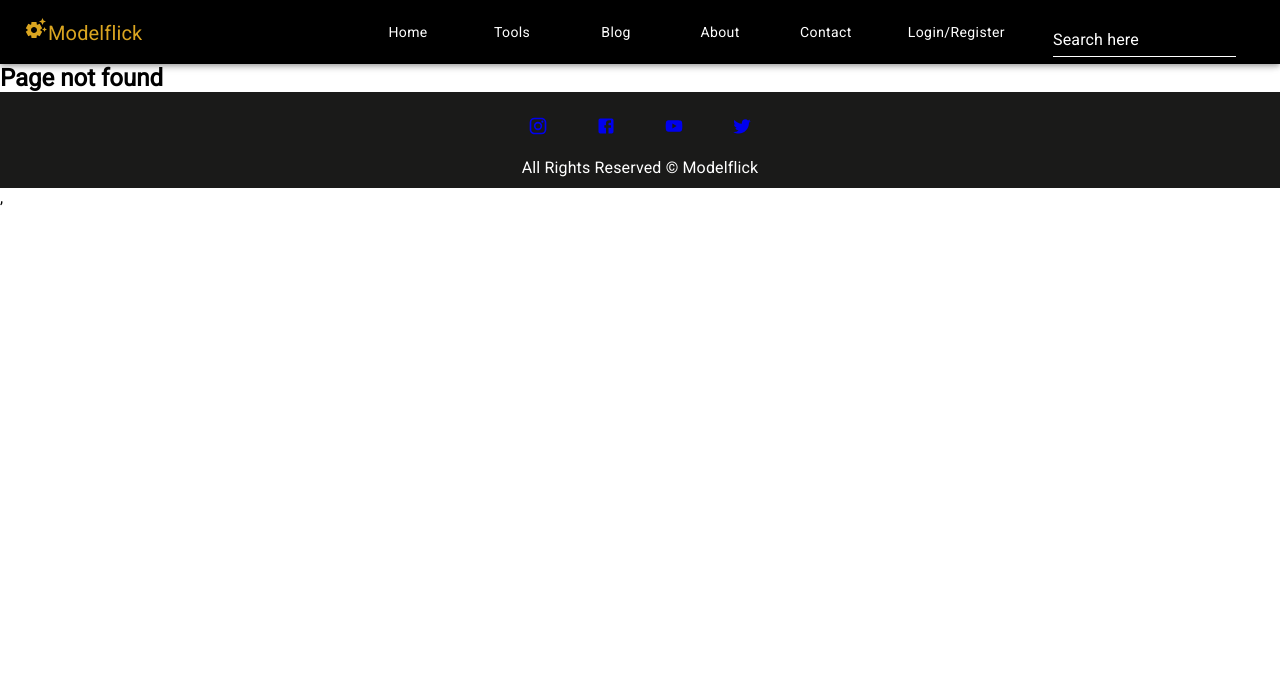
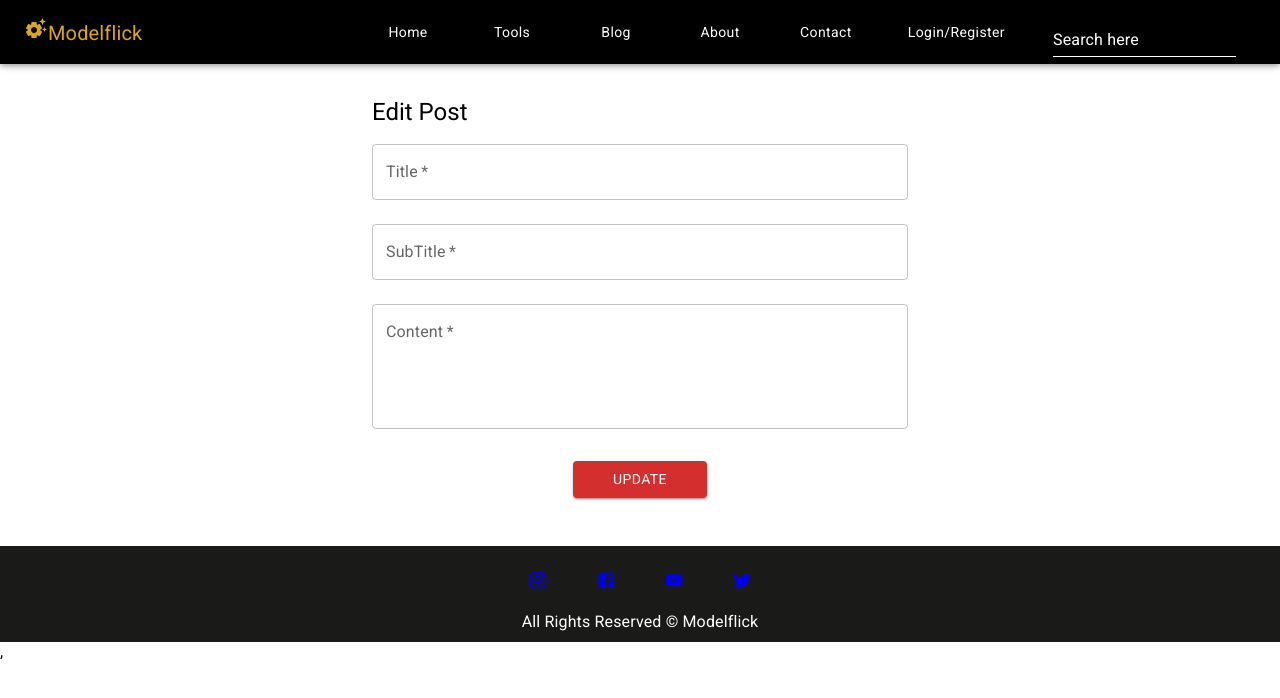
Before and after one commit to Arunarchitect/arunreact, a React (Vite) app: page /edit/1 in a window 1280 px wide. Before the commit this address had no page. Shown: the top 698 px of the page. Built offline with nearby package versions, Linux system fonts and the light colour scheme; no server answers.

Commit message:
deploy delete feature

```diff
--- a/src/App.jsx
+++ b/src/App.jsx
@@ -15,6 +15,7 @@ import Schedule from "./pages/tools/Schedule"
 import Blog from "./pages/Blog"
 import Post from "./pages/blog/Post"
 import Projects from "./pages/pro/Projects"
+import EditPost from "./pages/blog/EditPost"
 
 
 function App() {
@@ -29,6 +30,7 @@ function App() {
             <Route path="/menu" element={<Menu />} />
             <Route path="/blog" element={<Blog />} />
             <Route path="/post/:id" element={<Post />} />
+            <Route path="/edit/:blogId" element={<EditPost />} />
             <Route path="/test" element={<Test />} />
             <Route path="/projects" element={<Projects />} />
             <Route path="/schedule" element={<Schedule />} />
--- a/src/pages/Blog.jsx
+++ b/src/pages/Blog.jsx
@@ -1,7 +1,7 @@
 import React, { useEffect, useState } from 'react';
-import { Link } from 'react-router-dom';
+import { Link, useNavigate } from 'react-router-dom';
 import Layout from '../components/layout/Layout';
-import { Grid, Popover, MenuItem, IconButton } from '@mui/material';
+import { Grid, Popover, MenuItem, IconButton, Snackbar } from '@mui/material';
 import Card from '@mui/material/Card';
 import CardHeader from '@mui/material/CardHeader';
 import CardMedia from '@mui/material/CardMedia';
@@ -13,14 +13,18 @@ import MoreVertIcon from '@mui/icons-material/MoreVert';
 import EditIcon from '@mui/icons-material/Edit';
 import DeleteIcon from '@mui/icons-material/Delete';
 import '../styles/Dash.css';
+import EditPost from './blog/EditPost';
 
-import { useGetResumeprofileQuery } from '../services/testApi';
+import { useGetResumeprofileQuery, useDeleteProfileMutation } from '../services/testApi';
 
 const Blog = () => {
-  const { data, isSuccess } = useGetResumeprofileQuery();
+  const { data, isSuccess, refetch } = useGetResumeprofileQuery();
   const [blogs, setBlogs] = useState([]);
   const [anchorEl, setAnchorEl] = useState(null);
   const [selectedBlog, setSelectedBlog] = useState(null);
+  const [deleteProfileMutation] = useDeleteProfileMutation();
+  const [snackbarOpen, setSnackbarOpen] = useState(false);
+  const navigate = useNavigate();
 
   const handleClick = (event) => {
     setAnchorEl(event.currentTarget);
@@ -33,27 +37,40 @@ const Blog = () => {
   const handleEditClick = () => {
     // Handle edit logic for the selected blog (e.g., navigate to the edit page)
     console.log('Edit clicked for blog:', selectedBlog);
+    navigate(`/edit/${selectedBlog.id}`);
     handleClose();
   };
 
-  const handleDeleteClick = () => {
-    // Handle delete logic for the selected blog (e.g., show a confirmation dialog)
-    console.log('Delete clicked for blog:', selectedBlog);
+  const handleDeleteClick = async () => {
+    try {
+      await deleteProfileMutation(selectedBlog.id);
+      setSnackbarOpen(true);
+      // Manually update the state after successful deletion
+      setBlogs((prevBlogs) => prevBlogs.filter((blog) => blog.id !== selectedBlog.id));
+    } catch (error) {
+      console.error('Error deleting blog:', error);
+    } finally {
       handleClose();
+    }
+  };
+
+  const handleSnackbarClose = () => {
+    setSnackbarOpen(false);
   };
 
   useEffect(() => {
     if (isSuccess) {
       setBlogs(data.blogs);
     }
-  }, [data, isSuccess]);
+  }, [data, isSuccess, refetch]);
+
+  const key = isSuccess ? 'success' : 'failure';
 
   return (
-    <Layout>
+    <Layout key={key}>
       <Grid container spacing={2} padding={3} style={{ backgroundColor: 'gray' }} justifyContent="center">
         {blogs.map((blog, index) => (
           <Grid key={index} item xs={12} lg={4} sm={4} padding={2}>
-
             <Card
               sx={{
                 width: '100%',
@@ -101,7 +118,6 @@ const Blog = () => {
                   <Link to={`/post/${blog.id}`} style={{ textDecoration: 'none', color: 'inherit' }}>
                     <Typography variant="h7">{blog.title}</Typography>
                     <Typography variant="subtitle1" style={{ fontSize: '0.8em' }}>{blog.subtitle}</Typography>
-
                   </Link>
                 }
               />
@@ -109,8 +125,8 @@ const Blog = () => {
                 <CardMedia
                   component="img"
                   alt={blog.title}
-                    height="140" // Set the desired height
-                    image={`https://api.arunarchitect.in/${blog.bimage}`}
+                  height="140"
+                  image={`http://127.0.0.1:8000/${blog.bimage}`}
                 />
               </Link>
               <CardContent>
@@ -122,6 +138,16 @@ const Blog = () => {
           </Grid>
         ))}
       </Grid>
+      <Snackbar
+        open={snackbarOpen}
+        autoHideDuration={6000}
+        onClose={() => {
+          handleSnackbarClose();
+          // Auto-refresh the data after deleting a post
+          refetch();
+        }}
+        message="Blog deleted successfully."
+      />
     </Layout>
   );
 };
--- a/src/pages/Dashboard.jsx
+++ b/src/pages/Dashboard.jsx
@@ -67,14 +67,14 @@ const Dashboard = () => {
 
   //RTK Query
   const [saveProfile] = useSaveProfileMutation()
-  const { data: resumeData, isSuccess: isResumeSuccess } = useGetResumeprofileQuery();
+  const { data: resumeData, isSuccess: isResumeSuccess, refetch } = useGetResumeprofileQuery();
 
   // Update the subsequent useEffect
   useEffect(() => {
     if (resumeData && isResumeSuccess) {
       setBlogs(resumeData.blogs);
     }
-  }, [resumeData, isResumeSuccess]);
+  }, [resumeData, isResumeSuccess, refetch]);
 
 
   const handleSubmit = async (e) => {
@@ -93,6 +93,7 @@ const Dashboard = () => {
       if (res.data.status === 'success') {
         setError({ status: true, msg: 'Uploaded Successfully', type: 'success' });
         resetForm();
+        refetch();
       }
     } else {
       setError({ status: true, msg: 'All fields are required', type: 'error' });
--- /dev/null
+++ b/src/pages/blog/EditPost.jsx
@@ -0,0 +1,134 @@
+import React, { useState, useEffect } from 'react';
+import { Button, TextField, Box, Alert, Typography } from '@mui/material';
+import { useNavigate } from 'react-router-dom';
+import { useGetResumeprofileQuery, useUpdateProfileMutation } from '../../services/testApi';
+import Layout from '../../components/layout/Layout';
+
+const EditPost = ({ id }) => {
+  const navigate = useNavigate();
+  const [blogData, setBlogData] = useState({});
+  const [error, setError] = useState({
+    status: false,
+    msg: '',
+    type: '',
+  });
+
+  const [title, setTitle] = useState('');
+  const [subtitle, setSubtitle] = useState('');
+  const [content, setContent] = useState('');
+
+  const [updateProfile] = useUpdateProfileMutation();
+
+  const { data, isSuccess} = useGetResumeprofileQuery();
+
+  useEffect(() => {
+    console.log('EditPost useEffect - id:', id);
+    console.log('EditPost useEffect - data:', data);
+    console.log('EditPost useEffect - isSuccess:', isSuccess);
+
+    // Check if data exists and the query is successful
+    if (isSuccess && data) {
+      // Check if blogs array is not empty
+      if (data.blogs && data.blogs.length > 0) {
+        const selectedBlog = data.blogs.find((blog) => blog.id === id);
+
+        console.log('EditPost useEffect - selectedBlog:', selectedBlog);
+
+        if (selectedBlog) {
+          setBlogData(selectedBlog);
+          setTitle(selectedBlog.title);
+          setSubtitle(selectedBlog.subtitle);
+          setContent(selectedBlog.content);
+        } else {
+          console.log('EditPost useEffect - Redirecting to homepage');
+          // navigate('/'); // Redirect to the home page if the blog is not found
+        }
+      } else {
+        console.log('EditPost useEffect - Redirecting to homepage because blogs array is empty');
+        // navigate('/');
+      }
+    }
+  }, [id, data, isSuccess, navigate]);
+
+  const handleSubmit = async (e) => {
+    e.preventDefault();
+
+    if (title && subtitle && content) {
+      try {
+        await updateProfile({
+          id: id,
+          title,
+          subtitle,
+          content,
+        });
+
+        setError({ status: true, msg: 'Updated Successfully', type: 'success' });
+      } catch (err) {
+        setError({ status: true, msg: 'Error updating post', type: 'error' });
+      }
+    } else {
+      setError({ status: true, msg: 'All fields are required', type: 'error' });
+    }
+  };
+
+  return (
+    <Layout>
+      <Box
+        component="form"
+        noValidate
+        onSubmit={handleSubmit}
+        sx={{
+          width: '100%', // Take full width
+          maxWidth: '600px', // Set a max width for large screens
+          margin: 'auto', // Center the form on large screens
+          padding: { xs: 2, sm: 4 }, // Add padding for small and medium screens
+        }}
+      >
+        <Typography variant="h5" color="initial">Edit Post</Typography>
+        <TextField
+          id="title"
+          required
+          fullWidth
+          margin="normal"
+          label="Title"
+          value={title}
+          onChange={(e) => setTitle(e.target.value)}
+        />
+        <TextField
+          id="subtitle"
+          required
+          fullWidth
+          margin="normal"
+          label="SubTitle"
+          value={subtitle}
+          onChange={(e) => setSubtitle(e.target.value)}
+        />
+        <TextField
+          id="content"
+          required
+          fullWidth
+          multiline
+          rows={4}
+          margin="normal"
+          label="Content"
+          value={content}
+          onChange={(e) => setContent(e.target.value)}
+        />
+        <Box sx={{ textAlign: 'center' }}>
+          <Button
+            type="submit"
+            variant="contained"
+            sx={{ mt: 3, mb: 2, px: 5 }}
+            color="error"
+          >
+            Update
+          </Button>
+          {error.status ? <Alert severity={error.type}>{error.msg}</Alert> : ''}
+        </Box>
+      </Box>
+    </Layout>
+  );
+
+};
+
+export default EditPost;
--- a/src/services/testApi.jsx
+++ b/src/services/testApi.jsx
@@ -107,10 +107,23 @@ export const testApi1 = createApi({
           method: 'GET',
         };
       }
-    })
+    }),
+    updateProfile: builder.mutation({
+      query: ({ id, title, subtitle, content }) => ({
+        url: `/blog/update/${id}`, // Adjust the endpoint URL based on your API
+        method: 'PUT',
+        body: { title, subtitle, content },
+      }),
+    }),
+    deleteProfile: builder.mutation({
+      query: (id) => ({
+        url: `blog/${id}/`,
+        method: 'DELETE',
+      }),
+    }),
   }),
 })
 
 // Export hooks for usage in functional components, which are
 // auto-generated based on the defined endpoints
-export const { useSaveProfileMutation, useGetResumeprofileQuery } = testApi1
+export const { useSaveProfileMutation, useGetResumeprofileQuery, useDeleteProfileMutation,useUpdateProfileMutation } = testApi1
```
Lines whose indentation alone changed are shown as unchanged.
